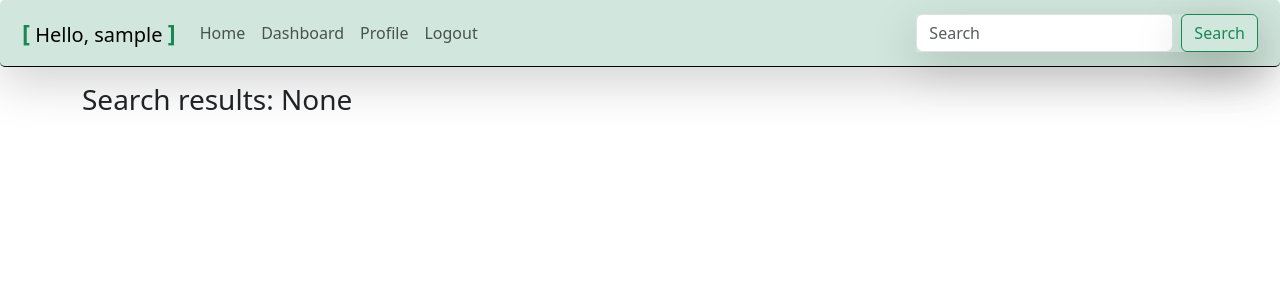
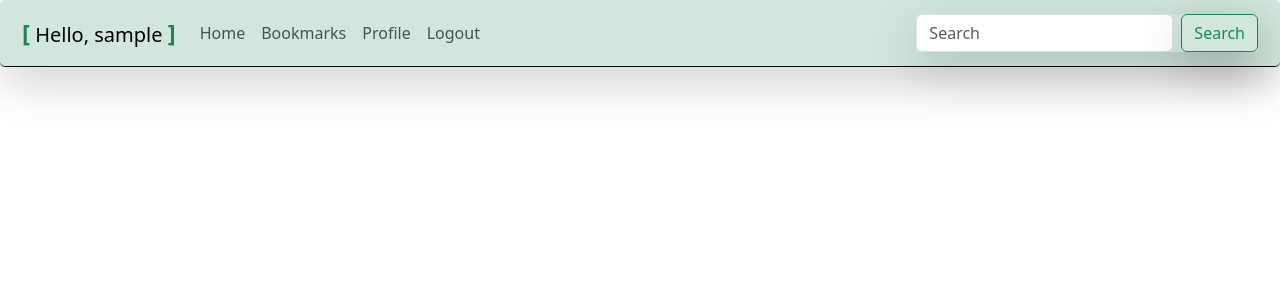
Before and after one commit to m6mmi/MyMovieSearch, a Django app: page /search/movie/ in a window 1280 px wide. Shown: the top 300 px of the page. Run offline with Django 5.2, Linux system fonts and the light colour scheme; the visitor is signed in with stand-in values (Sample User, id 1); some libraries are stand-ins or nearby versions.

Commit message:
Changed where bookmarks are stored in

```diff
--- a/searchmovies/views.py
+++ b/searchmovies/views.py
@@ -9,5 +9,6 @@
     def get(self, request, *args, **kwargs):
         query = request.GET.get('query')
         results = search_movie(query) if query else []
+
         return render(request, 'searchmovies/search_result.html',
                       {'results': results, 'query': query})
--- a/templates/base_nav_items.html
+++ b/templates/base_nav_items.html
@@ -5,7 +5,7 @@
     </li>
     {% if request.user.is_authenticated %}
         <li class="nav-item">
-            <a class="nav-link {% if request.path == '/user/'|add:request.user.username|add:'/dashboard/' %}active{% endif %}" href="{% url 'userprofiles:dashboard' username=request.user.username %}">Dashboard</a>
+            <a class="nav-link {% if request.path == '/user/'|add:request.user.username|add:'/dashboard/' %}active{% endif %}" href="{% url 'userprofiles:bookmarks' username=request.user.username %}">Bookmarks</a>
         </li>
         <li class="nav-item">
             <a class="nav-link {% if request.path == '/user/'|add:request.user.username|add:'/' %}active{% endif %}" href="{% url 'userprofiles:profile' username=request.user.username %}">Profile</a>
--- a/templates/base_search_field.html
+++ b/templates/base_search_field.html
@@ -1,4 +1,5 @@
 <form class="d-flex shadow-lg" role="search" method="get" action="{% url 'searchmovies:search_results' %}">
-    <input class="form-control me-2" type="search" placeholder="Search" aria-label="Search" name="query">
+    <input class="form-control me-2" type="search" placeholder="Search" aria-label="Search" name="query"
+    value="{{ request.GET.query }}">
     <button class="btn btn-outline-success shadow-lg" type="submit">Search</button>
 </form>
--- a/templates/searchmovies/search_result.html
+++ b/templates/searchmovies/search_result.html
@@ -3,8 +3,7 @@
 {% block title %}Search: {{ query|title }}{% endblock %}
 
 {% block content %}
-    <h3 class="pt-3">Search results: {{ query|title }}</h3>
-    <div id="search-results">
+    <div id="search-results" class="mt-3">
         {% for movie in results %}
             <div class="card shadow-lg mb-2 bg-secondary bg-gradient" style="--bs-bg-opacity: .3;">
                 <div class="d-flex">
--- a/templates/userprofiles/dashboard.html
+++ b/templates/userprofiles/bookmarks.html
@@ -22,7 +22,7 @@
                             <img class="rounded-2" style="max-height: 100px" src="{% static profile_picture %}" alt="{{ user.username }}"/>
                         </div>
                         <div class="m-auto">
-                            <h2>{{ user.username }}'s Watchlist</h2>
+                            <h2>{{ user.username }}'s Bookmarks</h2>
                         </div>
 
                     </div>
--- a/userprofiles/urls.py
+++ b/userprofiles/urls.py
@@ -1,11 +1,11 @@
 from django.urls import path
 
-from .views import UserDetailsView, EditProfileView, DashboardView, AddToFavoritesView
+from .views import UserDetailsView, EditProfileView, BookmarkView, AddToBookmarkView
 
 app_name = 'userprofiles'
 urlpatterns = [
     path('<str:username>/', UserDetailsView.as_view(), name='profile'),
     path('<str:username>/edit/', EditProfileView.as_view(), name='edit_profile'),
-    path('<str:username>/dashboard/', DashboardView.as_view(), name='dashboard'),
-    path('<str:username>/add_to_favorites/', AddToFavoritesView.as_view(), name='add_to_favorites'),
+    path('<str:username>/bookmarks/', BookmarkView.as_view(), name='bookmarks'),
+    path('<str:username>/add_to_favorites/', AddToBookmarkView.as_view(), name='add_to_favorites'),
 ]
```
Also changed, not shown: moviedetails/views.py (+4 -4 lines), userprofiles/models.py (+5 -4 lines), userprofiles/views.py (+6 -7 lines), userprofiles/migrations/0011_userprofile_bookmarks.py (added), userprofiles/migrations/0012_remove_userprofile_bookmarks_and_more.py (added).
